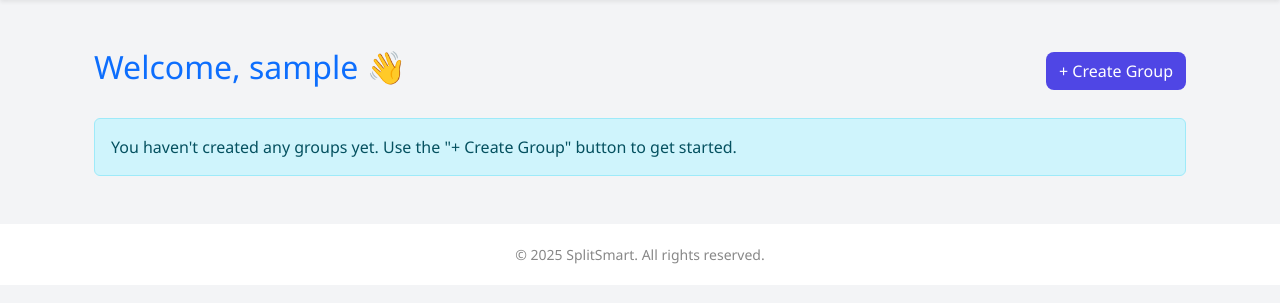
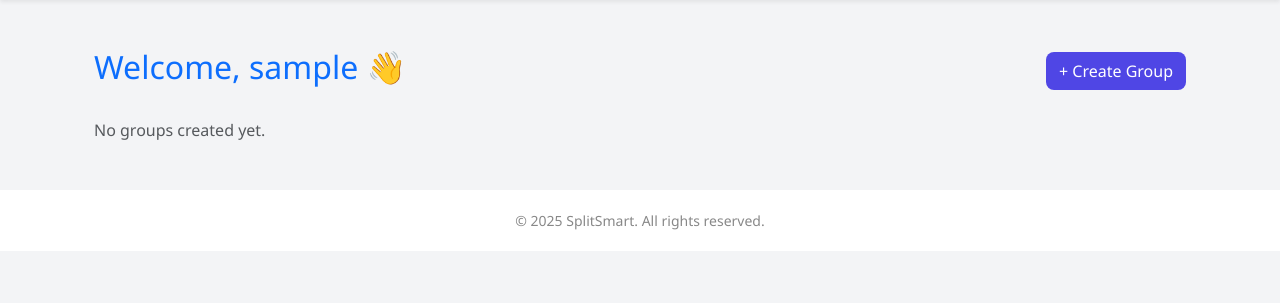
Before and after one commit to ZealVira/splitsmart, a Django app: page /groups/create_group in a window 1280 px wide. Shown: the part 62-365 px from the top of the page. Run offline with Django 5.2, Linux system fonts and the light colour scheme; the visitor is signed in with stand-in values (Sample User, id 1).

Commit message:
group creation and listing of group

```diff
--- a/groups/urls.py
+++ b/groups/urls.py
@@ -3,4 +3,5 @@ from . import views
 
 urlpatterns = [
     path('create_group', views.create_group, name='create_group'),
+    path('<int:pk>/', views.group_detail, name='group_detail'),
 ]
--- a/groups/views.py
+++ b/groups/views.py
@@ -1,14 +1,16 @@
-from django.shortcuts import render
-from .models import Group
+from django.shortcuts import render, redirect, get_object_or_404
+from .models import Group, GroupMember
+from django.contrib.auth.decorators import login_required
 
+@login_required(login_url='login')
 def create_group(request):
     if request.method == 'POST':
         group_name = request.POST.get('group_name')
         description = request.POST.get('description')
         created_by = request.user
 
-        if not group_name:
-            return render(request, 'index.html', {'error': 'Group name is required.'})
+        if not description:
+            description = ""
 
         group = Group.objects.create(
             group_name=group_name,
@@ -16,5 +18,13 @@ def create_group(request):
             created_by=created_by
         )
         group.save()
+        return redirect('index')
 
     return render(request, 'index.html')
+
+
+
+def group_detail(request, pk):
+    group = get_object_or_404(Group, pk=pk)
+    members = GroupMember.objects.filter(group=group)
+    return render(request, 'group_detail.html', {'group': group, 'members': members})
--- a/templates/index.html
+++ b/templates/index.html
@@ -14,18 +14,25 @@
   <!-- List of Groups (if any) -->
   <div>
     {% if groups %}
-      <h5 class="mb-3">Your Groups</h5>
-      <ul class="list-group">
-        {% for group in groups %}
-          <li class="list-group-item d-flex justify-content-between align-items-center">
-            {{ group.group_name }}
-            <small class="text-muted">{{ group.created_at|date:"M d, Y" }}</small>
-          </li>
-        {% endfor %}
-      </ul>
-    {% else %}
-      <div class="alert alert-info">You haven't created any groups yet. Use the "+ Create Group" button to get started.</div>
-    {% endif %}
+    <div class="row">
+      {% for group in groups %}
+        <div class="col-md-4 mb-4">
+          <div class="card shadow-sm h-100 border-0">
+            <div class="card-body">
+              <h5 class="card-title">{{ group.group_name }}</h5>
+              <p class="card-text text-muted" style="min-height: 60px;">{{ group.description|truncatewords:15 }}</p>
+              <a href="{% url 'group_detail' group.pk %}" class="btn btn-sm btn-brand">View Details</a>
+            </div>
+            <div class="card-footer text-muted small">
+              Created on {{ group.created_at|date:"M d, Y" }}
+            </div>
+          </div>
+        </div>
+      {% endfor %}
+    </div>
+  {% else %}
+    <p class="text-muted">No groups created yet.</p>
+  {% endif %}
   </div>
 </div>
 
@@ -33,7 +40,7 @@
 <div class="modal fade" id="createGroupModal" tabindex="-1" aria-labelledby="createGroupModalLabel" aria-hidden="true">
   <div class="modal-dialog">
     <div class="modal-content rounded-4 shadow">
-      <form method="POST" action="/create_group">
+      <form method="POST" action="{% url 'create_group' %}">
         {% csrf_token %}
         <div class="modal-header">
           <h5 class="modal-title" id="createGroupModalLabel">Create New Group</h5>
@@ -46,7 +53,7 @@
 
         <div class="modal-body">
           <label for="description" class="form-label">Description</label>
-          <textarea name="description" id="description" class="form-control" rows="3" required></textarea>
+          <textarea name="description" id="description" class="form-control" rows="3"></textarea>
         </div>
 
         <div class="modal-footer">
```
Also changed, not shown: templates/group_detail.html (added, +31 -0 lines), users/views.py (+7 -1 lines), groups/migrations/0001_initial.py, groups/migrations/0002_remove_group_group_id_group_id_and_more.py (deleted).
